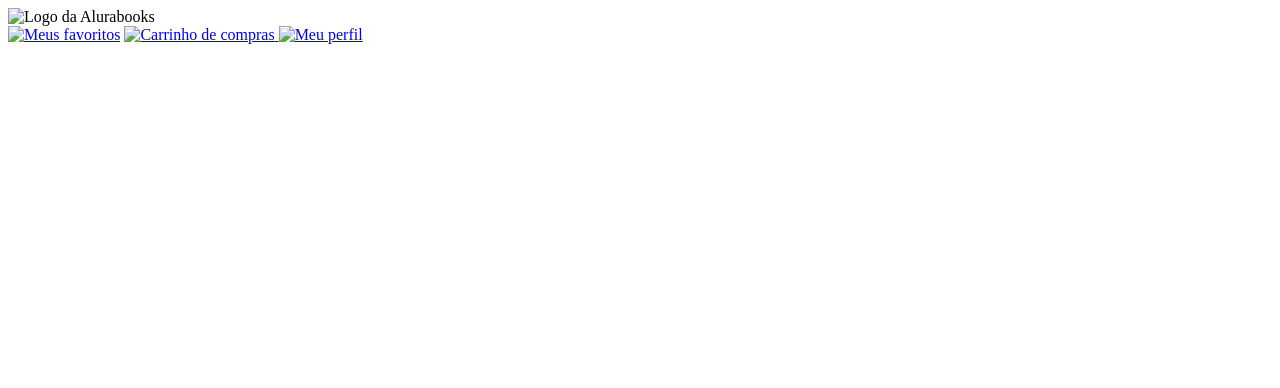
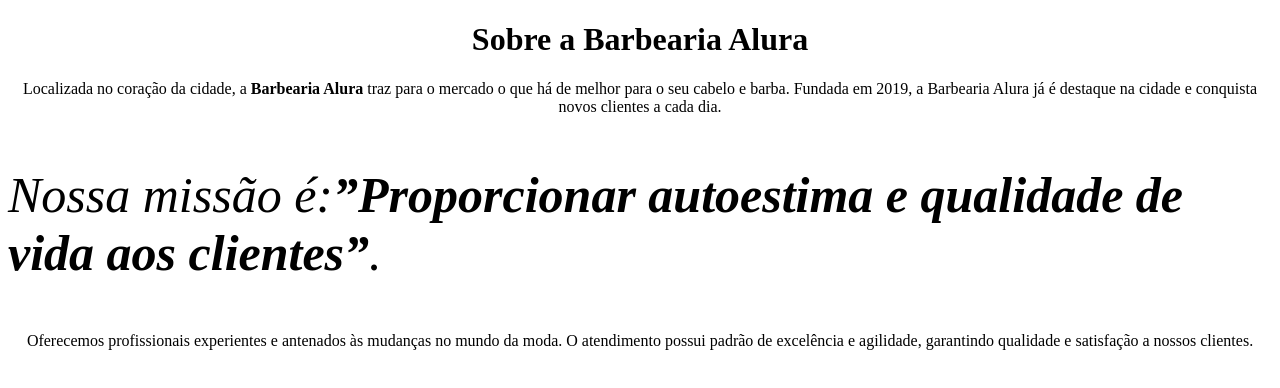
Before and after one commit to AYREUSERNAME/js-escrevenome., a plain HTML site: page index.html in a window 1280 px wide. Drawn offline with Linux system fonts and the light colour scheme.

Commit message:
Add files via upload

```diff
--- a/index.html
+++ b/index.html
@@ -1,26 +1,10 @@
 <!DOCTYPE html>
-<html>
-
-    <head>
-      <meta charset="utf-8">
-      <meta name="viewpport" content="width=device-width, initial-scale=1.0">
-      <title>Alura Books</title>
-      <link rel="stylesheet" href="resert.css">
-      <link rel="stylesheet" href="stlyles.css">
-    </head>
-
-    <body>
-      <header class="cabeçalho">
-<div class="container">
-<span class="cabeçalho__menu-hamburguer container__imagem"></span>
-<img src="img/Logo.svg" alt="Logo da Alurabooks" class="container__imagem ">
-  </div>
-  <div class="container">
-<a href="#"> <img src="img/Favoritos.svg" alt="Meus favoritos" class="container__imagem"></a>
-<a href="#"><img src="img/Compras.svg" alt="Carrinho de compras" class="container__imagem" > </a>
-<a href="#"><img src="img/Usuário.svg" alt="Meu perfil" class="container__imagem"> </a>
-    </div>
-    </header>
-    </body>
-
-</html>
+<h1 style="text-align: center;">Sobre a Barbearia Alura</h1>
+<p style="text-align: center;">Localizada no coração da cidade, a<strong> Barbearia Alura</strong> traz para o
+mercado o que há de melhor para o seu cabelo e barba. Fundada em 2019, a Barbearia
+Alura já é destaque na cidade e conquista novos clientes a cada dia.</p>
+<p style=" font-size: 50px ;"><em>Nossa missão é:<strong>”Proporcionar autoestima e qualidade de vida aos
+clientes”</strong>.</em></p>
+<p style="text-align: center;">Oferecemos profissionais experientes e antenados às mudanças no mundo da moda.
+O atendimento possui padrão de excelência e agilidade, garantindo qualidade e
+satisfação a nossos clientes.</p>
--- /dev/null
+++ b/style.css
@@ -0,0 +1,3 @@
+p {
+    text-align: center;
+}
```
